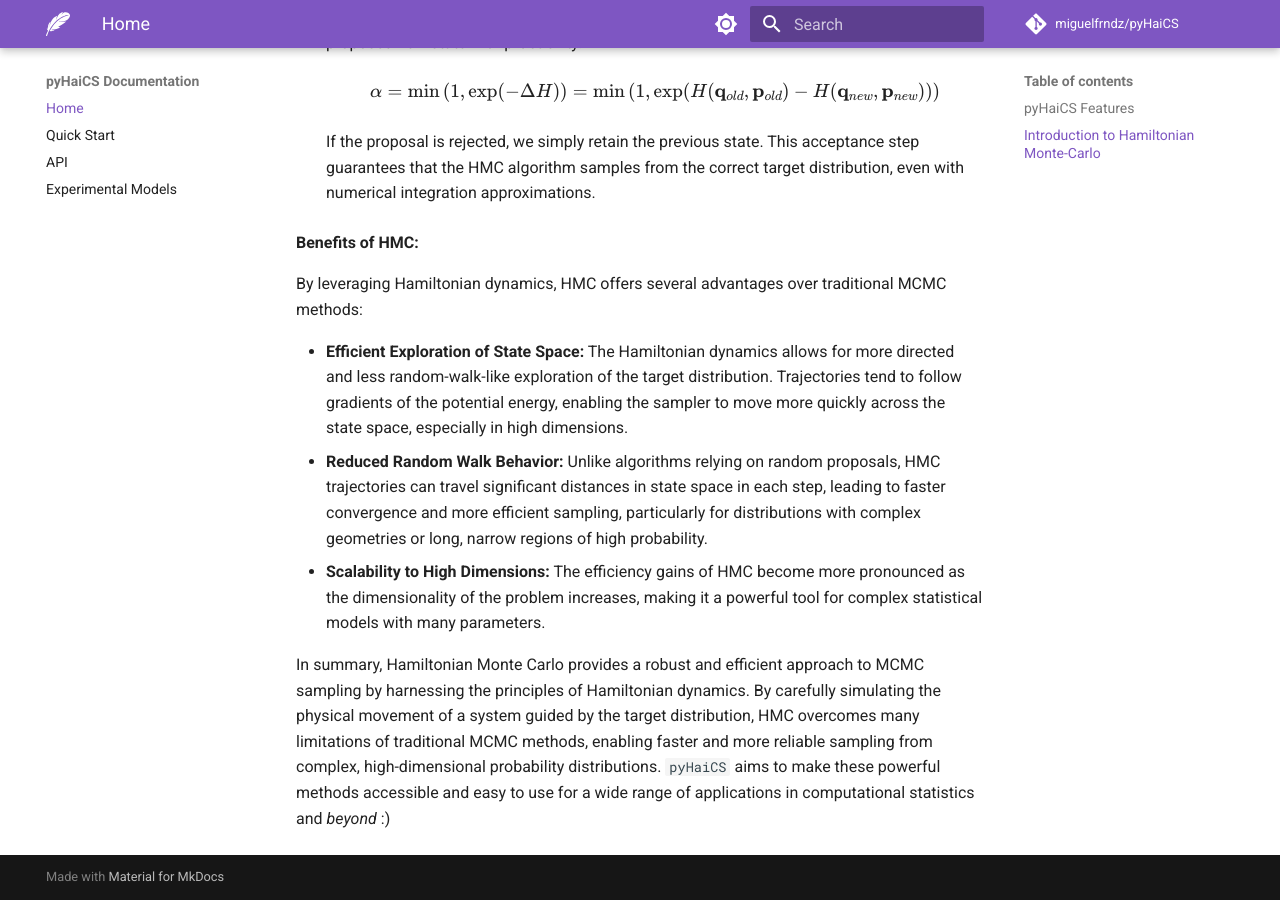
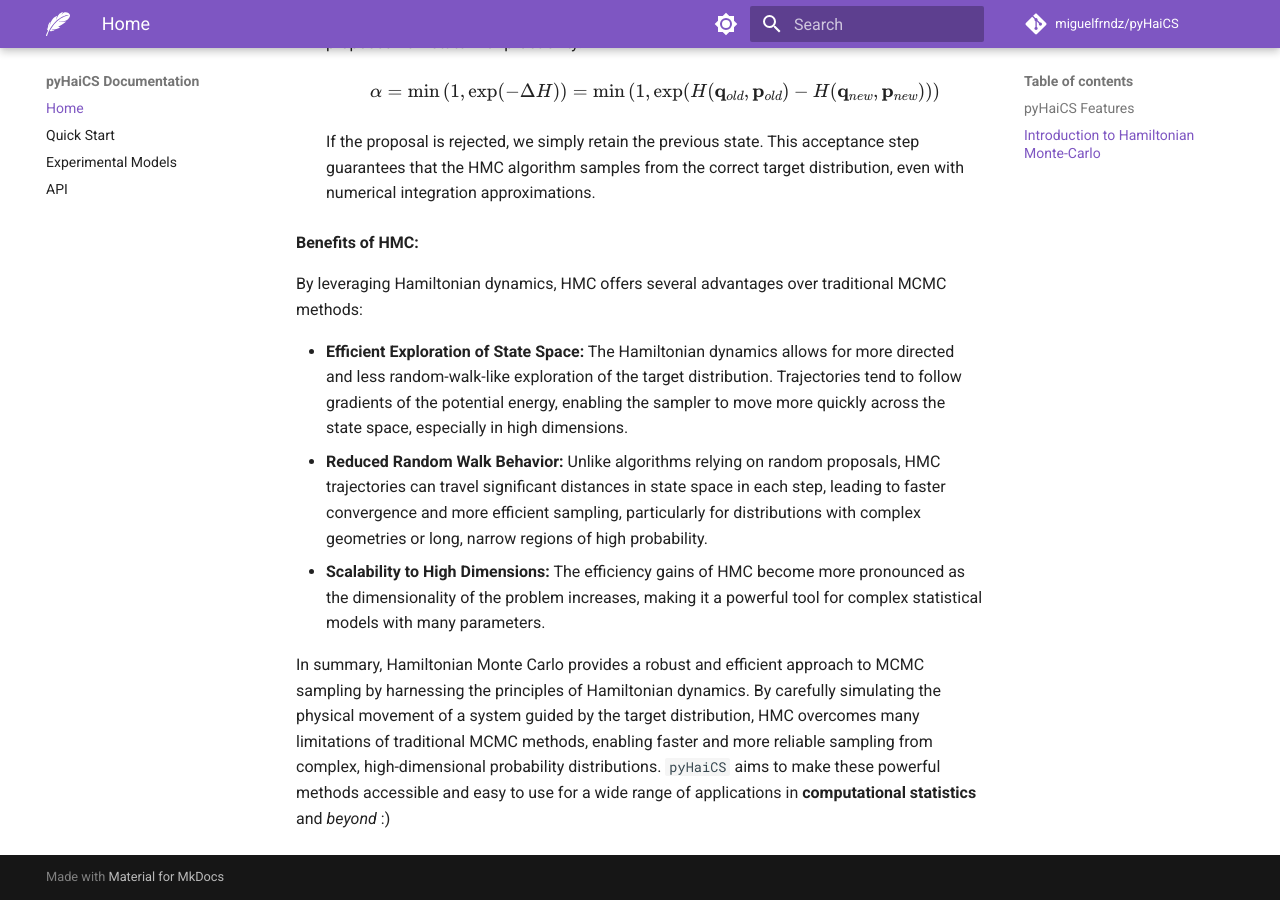
Before and after one commit to pyHaiCS/pyhaics.github.io, an MkDocs documentation site: the page built from docs/index.md, in a window 1280 px wide and 900 px high, scrolled down 5676 px. Built offline with MkDocs 1.6.1 and Material for MkDocs 9.7.7, drawn with Linux system fonts in a browser that asks for light colours; comment, search, counter and statistics services are not loaded.

Commit message:
Updated Documentation

```diff
--- a/docs/index.md
+++ b/docs/index.md
@@ -121,4 +121,4 @@ By leveraging Hamiltonian dynamics, HMC offers several advantages over tradition
 *   **Reduced Random Walk Behavior:**  Unlike algorithms relying on random proposals, HMC trajectories can travel significant distances in state space in each step, leading to faster convergence and more efficient sampling, particularly for distributions with complex geometries or long, narrow regions of high probability.
 *   **Scalability to High Dimensions:** The efficiency gains of HMC become more pronounced as the dimensionality of the problem increases, making it a powerful tool for complex statistical models with many parameters.
 
-In summary, Hamiltonian Monte Carlo provides a robust and efficient approach to MCMC sampling by harnessing the principles of Hamiltonian dynamics. By carefully simulating the physical movement of a system guided by the target distribution, HMC overcomes many limitations of traditional MCMC methods, enabling faster and more reliable sampling from complex, high-dimensional probability distributions.  `pyHaiCS` aims to make these powerful methods accessible and easy to use for a wide range of applications in computational statistics and *beyond* :)
+In summary, Hamiltonian Monte Carlo provides a robust and efficient approach to MCMC sampling by harnessing the principles of Hamiltonian dynamics. By carefully simulating the physical movement of a system guided by the target distribution, HMC overcomes many limitations of traditional MCMC methods, enabling faster and more reliable sampling from complex, high-dimensional probability distributions.  `pyHaiCS` aims to make these powerful methods accessible and easy to use for a wide range of applications in **computational statistics** and *beyond* :)
--- a/mkdocs.yml
+++ b/mkdocs.yml
@@ -34,8 +34,8 @@ theme:
 nav:
   - Home: index.md
   - Quick Start: quick_start.md
+  - Experimental Models: benchmarks.md
   - API: api.md
-  - Experimental Models: benchmarks.md
 
 extra_css:
     - css/extra.css
```
Also changed, not shown: docs/benchmarks.md (+1 -1 lines), docs/quick_start.md (+1 -1 lines).
